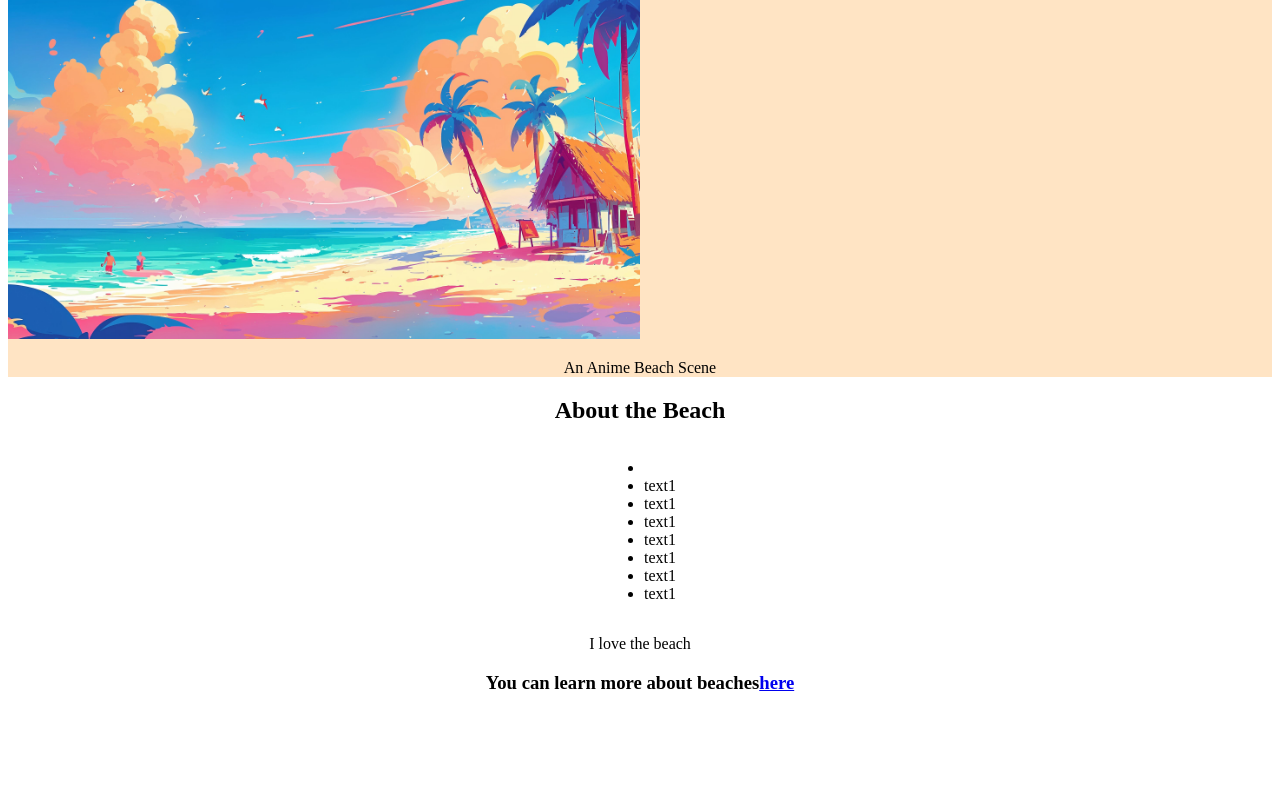
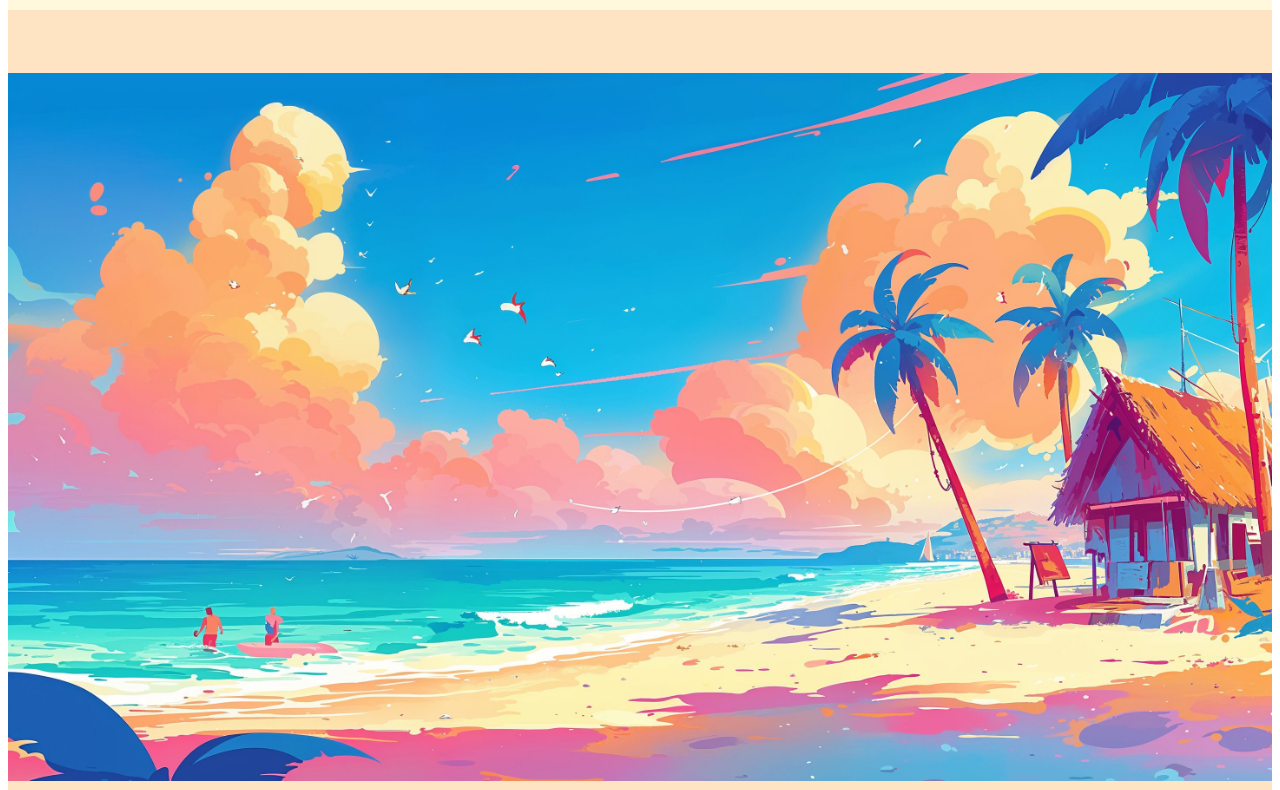
Before and after one commit to kartik-123-hue/Project-using-HTML-CSS-, a plain HTML site: page TributePage/index.html in a window 1280 px wide. Shown: the part 137-927 px from the top of the page. Before the commit the page ends 850 px from the top, so only its background shows below. Drawn offline with Linux system fonts and the light colour scheme.

Commit message:
Tribute page

```diff
--- a/TributePage/css/style.css
+++ b/TributePage/css/style.css
@@ -8,28 +8,39 @@
     text-align: left;
 }
 #heading{
+
     height: 100px;
 }
 
 #title{
+    padding-top: 5%;
     font-size: 200%;
 }
 #heading{
-    background-color: cornsilk;
+
 }
 
 #img-div{
-    max-width: 1000%;
-    max-height: 100%;
+    margin-top: 2%;
     background-color:bisque;
 }
 #image{
-    /* max-width: 70%;
+    padding-top: 5%;
     height: auto;
-    display: block; */
-    max-height: 50%;
-    max-width: 50%;
-    /* display: block;
-    width: 50%; */
+    display: block;
+    max-width: 100%;
+}
+
+#img-caption{
+    padding-bottom: 5%;
+}
+#tribute-info{
 
 }
+
+#main{
+    margin-top: auto;
+    background-color: cornsilk;
+    margin-bottom: auto;
+    margin-right: auto;
+}
--- a/TributePage/index.html
+++ b/TributePage/index.html
@@ -12,27 +12,23 @@
             <h1 id="title">I LOVE BEACHES</h1>
         </div>
         <div id= "img-div">
-            <img class="centre" id=image src="images/test.jpeg">
-            <div class="centre">
-                <p>An Anime Beach Scene</p>
+            <img class="centre" id=image src="images/test.jpeg" alt="An Anime Beach Scene">
+            <div class="centre" id="img-caption">
+                <p>The representation of how beautiful beaches are</p>
             </div>
         </div>
-        <div id="tribute-info"class="centre">
+        <div id="tribute-info" class="centre">
             <h2>About the Beach</h2>
             <ul class="mylist">
-                <li></li>
-                <li>text1</li>
-                <li>text1</li>
-                <li>text1</li>
-                <li>text1</li>
-                <li>text1</li>
-                <li>text1</li>
-                <li>text1</li>
+                <li>The beaches define the endless sea and its beautiful</li>
+                <li>The beaches define the blue sky so that it can felt and simplified</li>
+                <li>The are the place where sea creature come to life and display themselves</li>
+                <li>The waves one the beach whenever they are still they beautify the movement</li>
             </ul>
         </div>
         <div class="centre">
             <p>I love the beach</p>
-            <h3>You can learn more about beaches<a href="www.google.com">here</a></h3>
+            <h3>You can learn more about beaches<a id="tribute-link" href="www.google.com" target="_blank">here</a></h3>
         </div>
     </main>
 </body>
```
Also changed, not shown: 2 other files.
